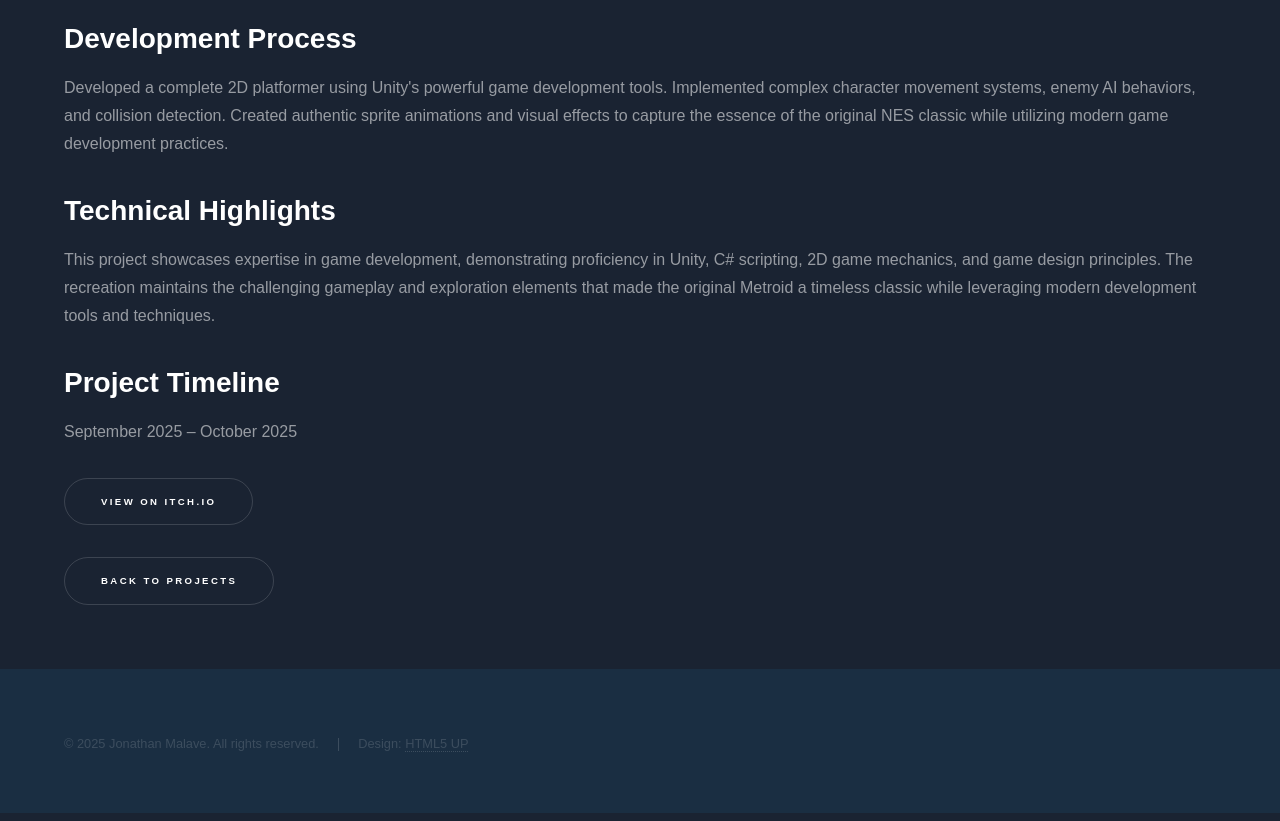
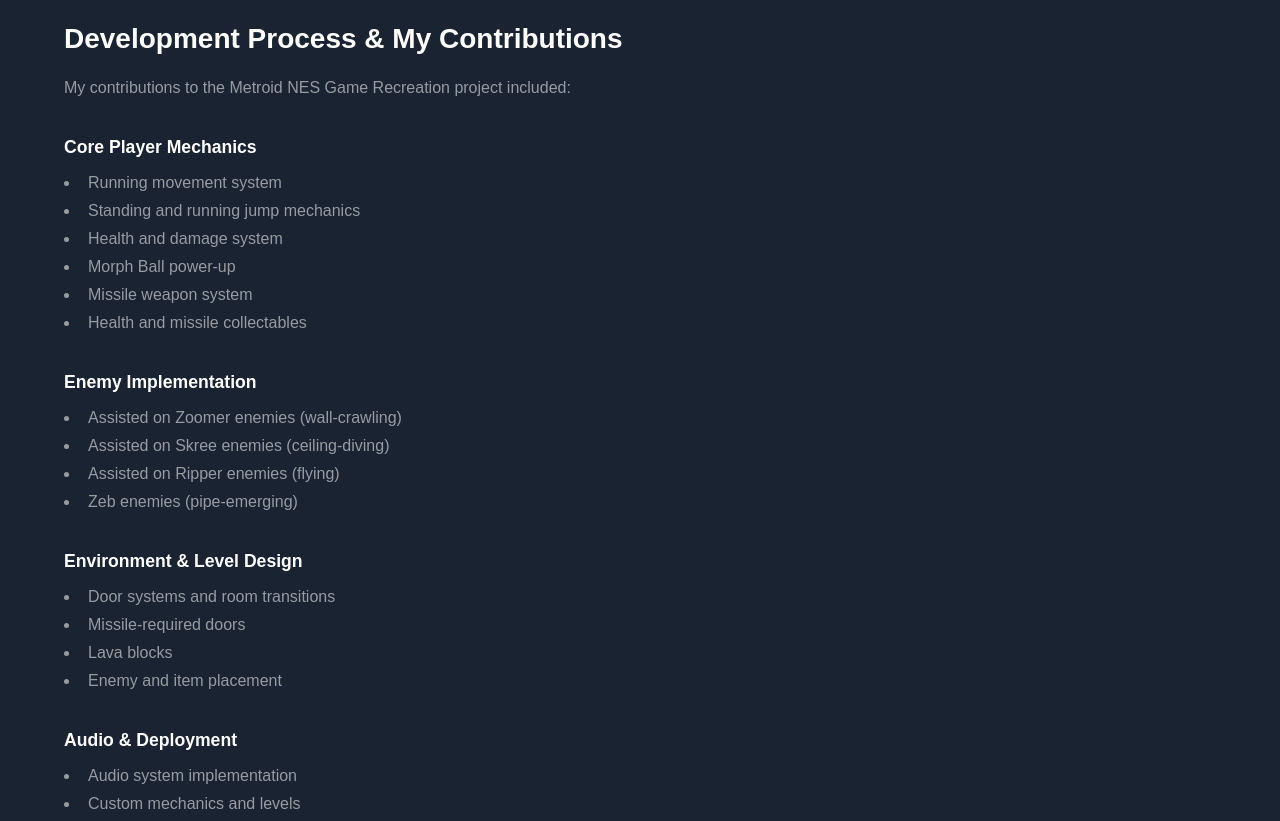
Before and after one commit to jonathanmal1119/Portfolio-Website, a plain HTML site: page project4.html in a window 1280 px wide. Shown: the part 620-1441 px from the top of the page. Drawn offline with Linux system fonts and the light colour scheme.

Commit message:
Updated Project description.

```diff
--- a/project4.html
+++ b/project4.html
@@ -32,7 +32,6 @@
 					<section id="main" class="wrapper">
 						<div class="inner">
 						<h1 class="major">Metroid NES Game Recreation</h1>
-
 						<h2>Overview</h2>
 						<p>Metroid NES Game Recreation is a faithful recreation of the classic 1986 Metroid game built using the Unity game engine. This project demonstrates advanced game development skills by recreating one of the most influential side-scrolling action-adventure games in gaming history, featuring Samus Aran's exploration of the planet Zebes.</p>
 
@@ -43,8 +42,40 @@
 							<li>Unity 2D tools for sprite animation and level design</li>
 						</ul>
 
-						<h2>Development Process</h2>
-						<p>Developed a complete 2D platformer using Unity's powerful game development tools. Implemented complex character movement systems, enemy AI behaviors, and collision detection. Created authentic sprite animations and visual effects to capture the essence of the original NES classic while utilizing modern game development practices.</p>
+						<h2>Development Process & My Contributions</h2>
+						<p>My contributions to the Metroid NES Game Recreation project included:</p>
+
+						<h3>Core Player Mechanics</h3>
+						<ul>
+							<li>Running movement system</li>
+							<li>Standing and running jump mechanics</li>
+							<li>Health and damage system</li>
+							<li>Morph Ball power-up</li>
+							<li>Missile weapon system</li>
+							<li>Health and missile collectables</li>
+						</ul>
+
+						<h3>Enemy Implementation</h3>
+						<ul>
+							<li>Assisted on Zoomer enemies (wall-crawling)</li>
+							<li>Assisted on Skree enemies (ceiling-diving)</li>
+							<li>Assisted on Ripper enemies (flying)</li>
+							<li>Zeb enemies (pipe-emerging)</li>
+						</ul>
+
+						<h3>Environment & Level Design</h3>
+						<ul>
+							<li>Door systems and room transitions</li>
+							<li>Missile-required doors</li>
+							<li>Lava blocks</li>
+							<li>Enemy and item placement</li>
+						</ul>
+
+						<h3>Audio & Deployment</h3>
+						<ul>
+							<li>Audio system implementation</li>
+							<li>Custom mechanics and levels</li>
+						</ul>
 
 						<h2>Technical Highlights</h2>
 						<p>This project showcases expertise in game development, demonstrating proficiency in Unity, C# scripting, 2D game mechanics, and game design principles. The recreation maintains the challenging gameplay and exploration elements that made the original Metroid a timeless classic while leveraging modern development tools and techniques.</p>
```
